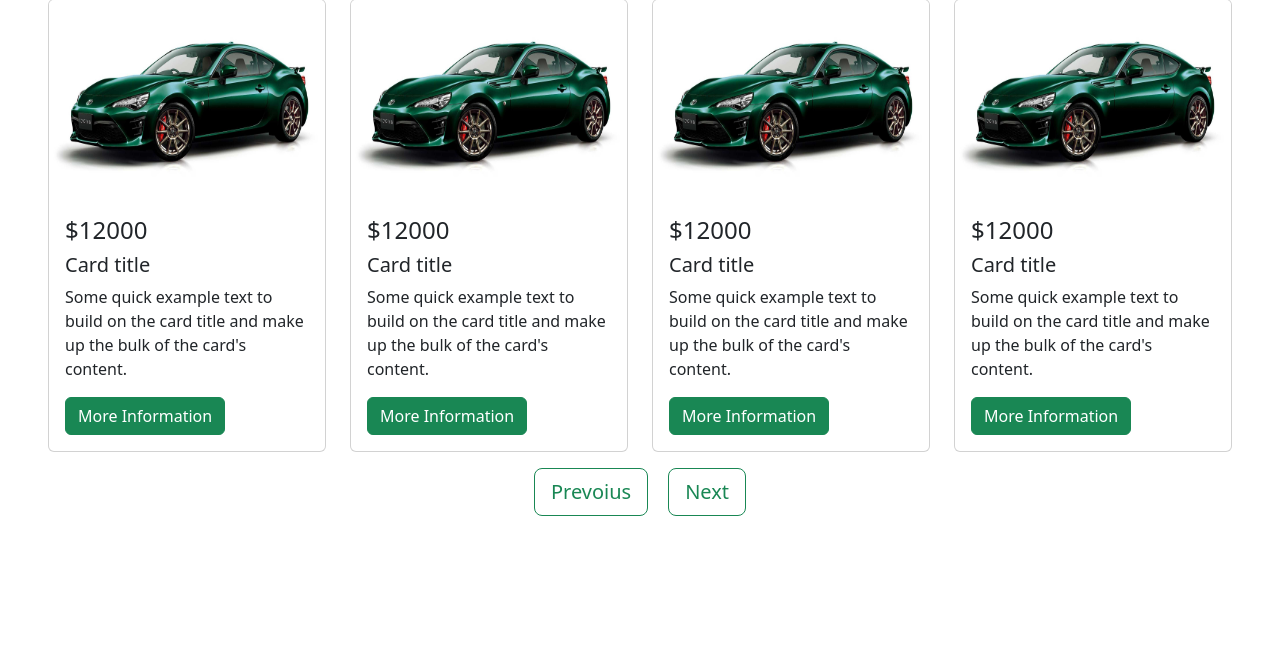
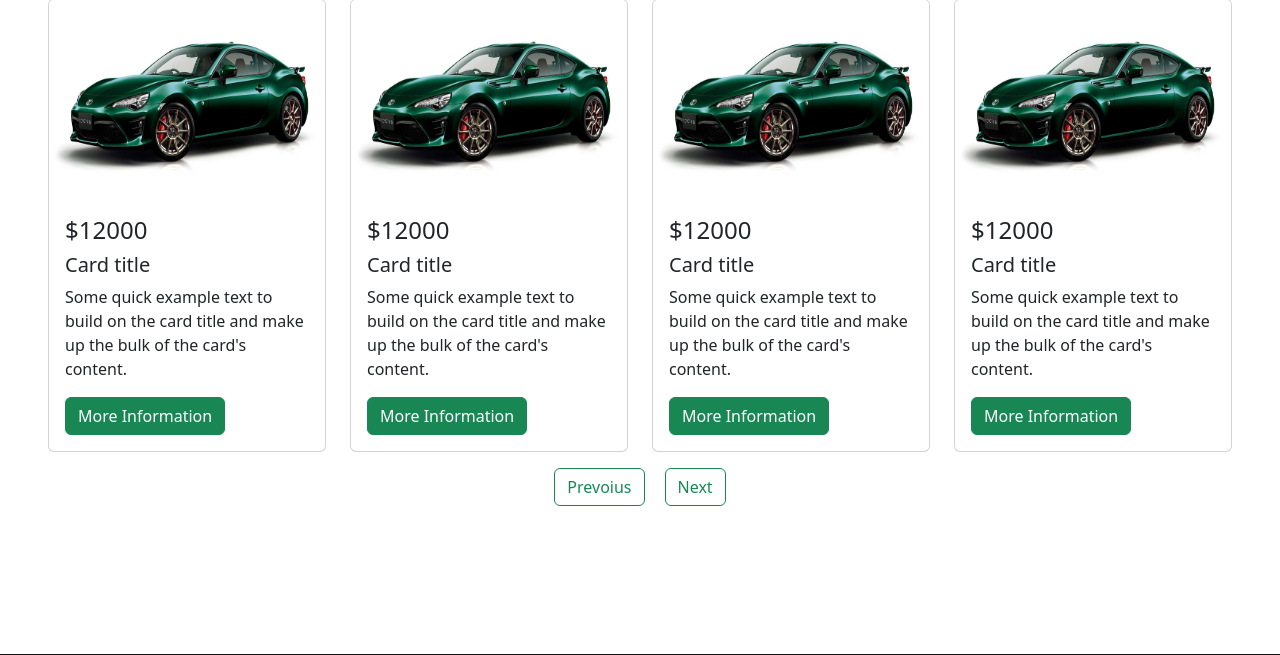
Before and after one commit to asssadtariq/Budget-Cars, a Flask app: page / in a window 1280 px wide. Shown: the part 1608-2263 px from the top of the page. Run offline with Flask 3, Linux system fonts and the light colour scheme; some libraries are stand-ins or nearby versions.

Commit message:
some changes in base home showroom and vehicles page started

```diff
--- a/app.py
+++ b/app.py
@@ -11,6 +11,10 @@
 def showroom():
     return render_template("showroom.html", title="Budget Cars | Showroom")
 
+@app.route("/view_vehicles")
+def view_vehicles():
+    return render_template("vehicles_info.html", title="Budget Cars | Vehicles Info")
+
 @app.route("/vans")
 def vans():
     return render_template("vehicles.html", title="Budget Cars | Showroom")
@@ -19,7 +23,7 @@
 def cars():
     return render_template("vehicles.html", title="Budget Cars | Cars")
 
-@app.route("/parts-exchange")
+@app.route("/parts_exchange")
 def parts_exchange():
     return render_template("parts_exchange.html", title="Budget Cars | Parts Exchange")
 
--- a/templates/base.html
+++ b/templates/base.html
@@ -106,7 +106,7 @@
                   aria-current="page"
                   href="/#make-search"
                 >
-                  <button class="btn btn-success">Make Search</button>
+                  <button class="btn btn-success fs-6">Make Search</button>
                 </a>
               </li>
             </ul>
--- a/templates/home.html
+++ b/templates/home.html
@@ -90,10 +90,10 @@
 
         <div class="w-100 d-flex justify-content-center pagination-btns">
           <a href="" class="text-decoration-none">
-            <button class="btn btn-outline-success btn-lg">Prevoius</button>
+            <button class="btn btn-outline-success">Prevoius</button>
           </a>
           <a href="" class="text-decoration-none">
-            <button class="btn btn-outline-success btn-lg">Next</button>
+            <button class="btn btn-outline-success">Next</button>
           </a>
         </div>
       </div>
--- a/templates/showroom.html
+++ b/templates/showroom.html
@@ -84,7 +84,7 @@
                 data-bs-target="#exampleModal"
                 >More Information</a
               >
-              <a href="#" class="btn btn-outline-success my-2">View Vehicle</a>
+              <a href="/view_vehicles" class="btn btn-outline-success my-2">View Vehicle</a>
             </div>
           </div>
         </div>
@@ -232,9 +232,9 @@
         <button type="button" class="btn btn-secondary" data-bs-dismiss="modal">
           Close
         </button>
-        <button type="button" class="btn btn-outline-success">
+        <a href="/view_vehicles" class="btn btn-outline-success">
           View Vehicle
-        </button>
+        </a>
       </div>
     </div>
   </div>
```
Also changed, not shown: templates/vehicles_info.html (+24 -0 lines).
